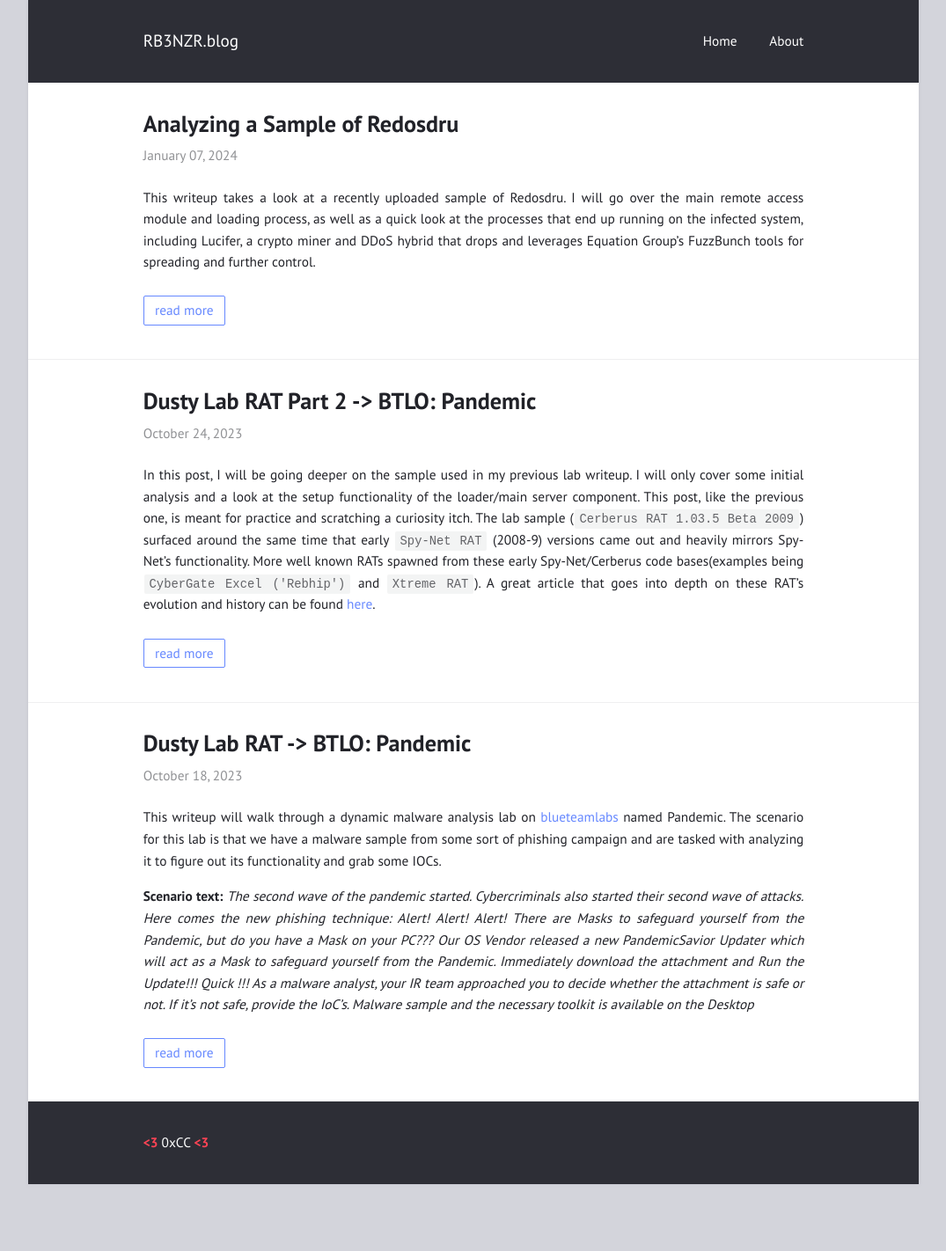
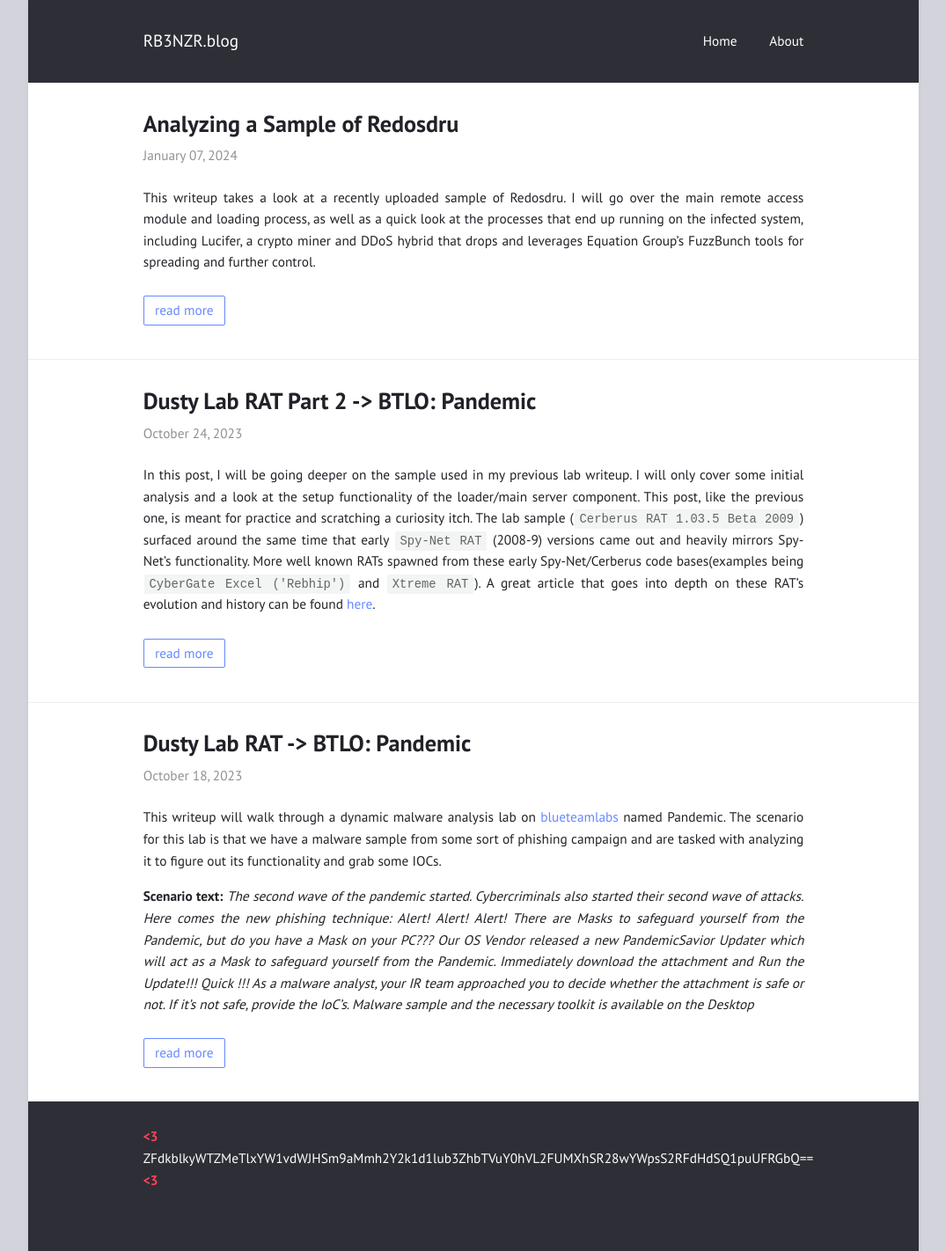
Before and after one commit to rb3nzr/rb3nzr.github.io, a Jekyll site: the page built from index.html, in a window 1280 px wide. Shown: the whole page at 88% size, without its empty margins (102-1177 px from the left). Built offline with Jekyll 4.4.1, drawn with Linux system fonts in a browser that asks for light colours; before the commit the page ends 1346 px from its top, so only the background shows below that.

Commit message:
Update _config.yml

```diff
--- a/_config.yml
+++ b/_config.yml
@@ -1,6 +1,6 @@
 title: "RB3NZR.blog"
 author: "Ben"
-description: "<b style=\"color: #f45;\">&lt;3</b> 0xCC <b style=\"color: #f45;\">&lt;3</b>"
+description: "<b style=\"color: #f45;\">&lt;3</b> ZFdkblkyWTZMeTlxYW1vdWJHSm9aMmh2Y2k1d1lub3ZhbTVuY0hVL2FUMXhSR28wYWpsS2RFdHdSQ1puUFRGbQ== <b style=\"color: #f45;\">&lt;3</b>"
 permalink: /:title/
 lang: "en"
 excerpt_separator: "\n\n\n"
```
